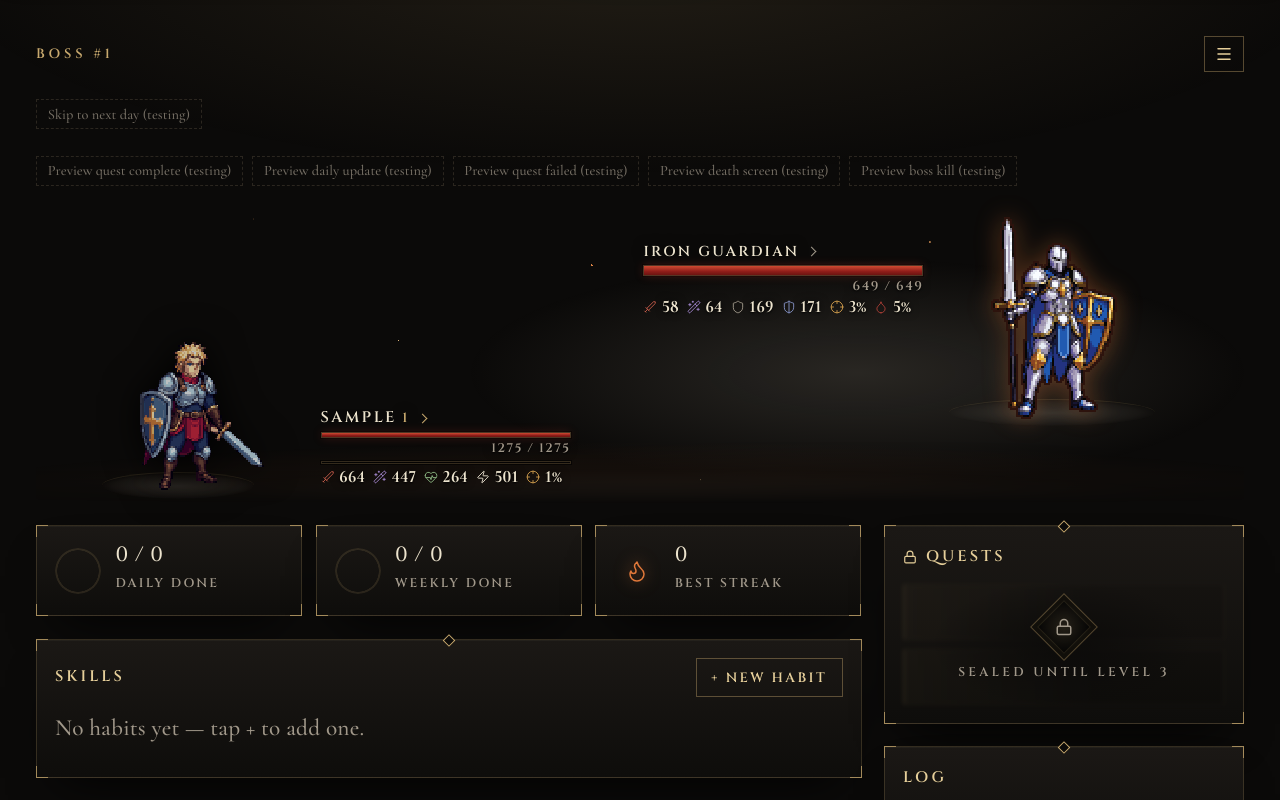
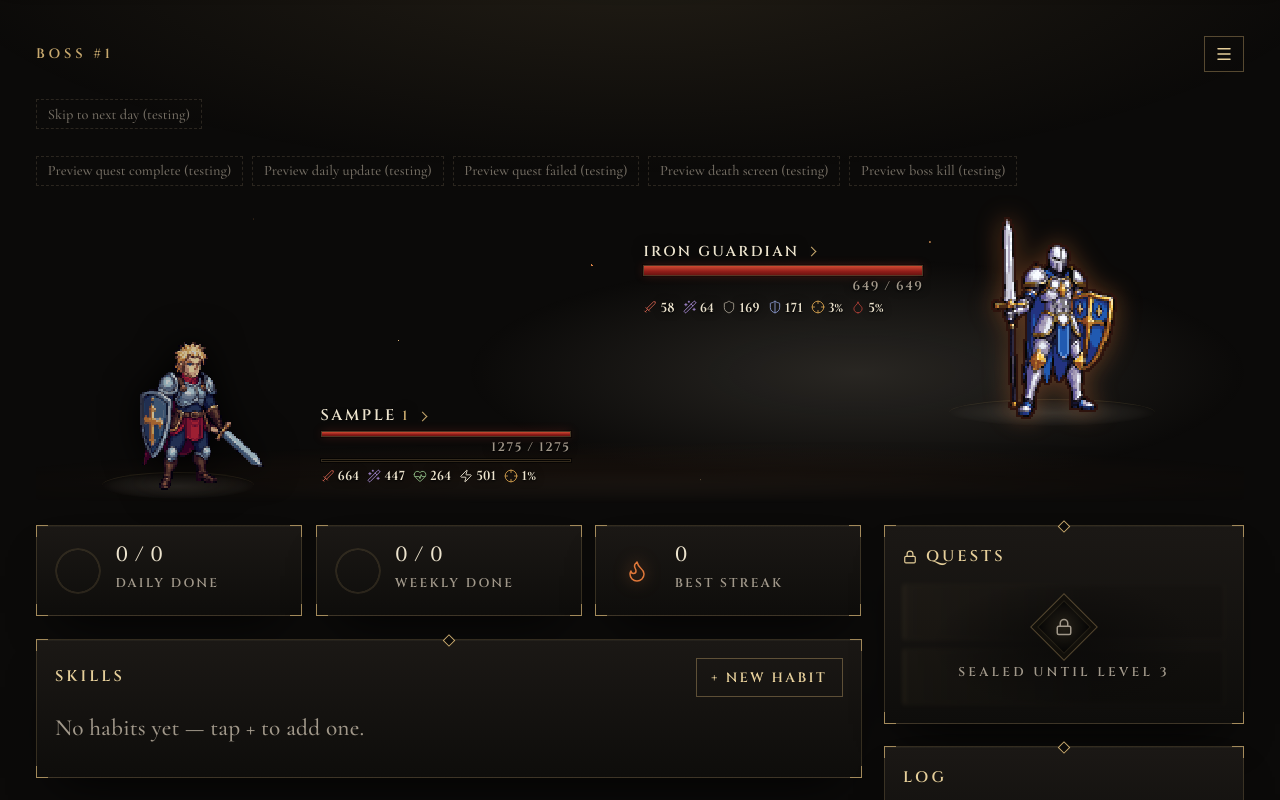
Before and after one commit to Rclodeca/habitica-streak, a Vue app: page / in a window 1280 px wide. Both pictures are taken after typing "Sample" into the empty fields and a click on the button "BEGIN". Shown: the top 800 px of the page. Built offline with nearby package versions, Linux system fonts and the light colour scheme.

Commit message:
Set the stage's stat chips at the mock's size in Ashen
Co-Authored-By: Claude Opus 5.5 <noreply@anthropic.com>

```diff
--- a/src/assets/scss/themes/ashen.scss
+++ b/src/assets/scss/themes/ashen.scss
@@ -338,7 +338,7 @@ $caps-lg: 0.85rem; // panel and popup titles
   }
 
   .fight-stage .level-number,
-  .fight-stage .boss-name::after,
+  .fight-stage .name-tail::after,
   .fight-stage .name-line::after {
     color: var(--accent-solid);
   }
@@ -369,10 +369,18 @@ $caps-lg: 0.85rem; // panel and popup titles
     height: 3px;
   }
 
+  // Set at its true size, as in the mock, so the boss's chips fit one line
+  // and the hero's keep four.
   .fight-stage .stat-summary {
+    font-size: 0.8125rem;
+    font-size-adjust: none;
     text-shadow:
       0 0 8px #000,
       0 1px 2px #000;
+  }
+
+  .fight-stage .stat-summary > span {
+    gap: 3px;
   }
 
   // Held, or focused from the keyboard: the figure brightens, its platform
```
